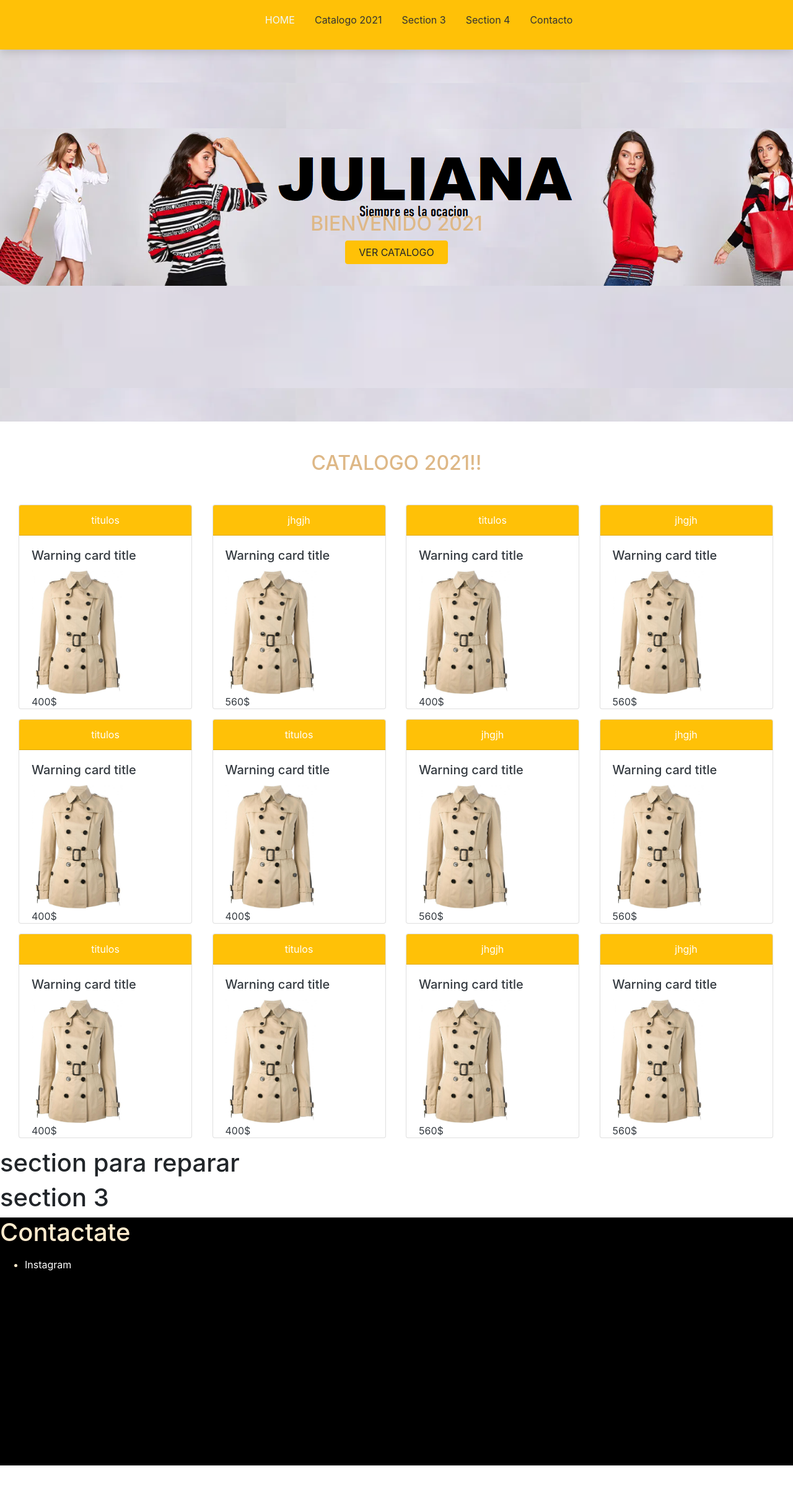
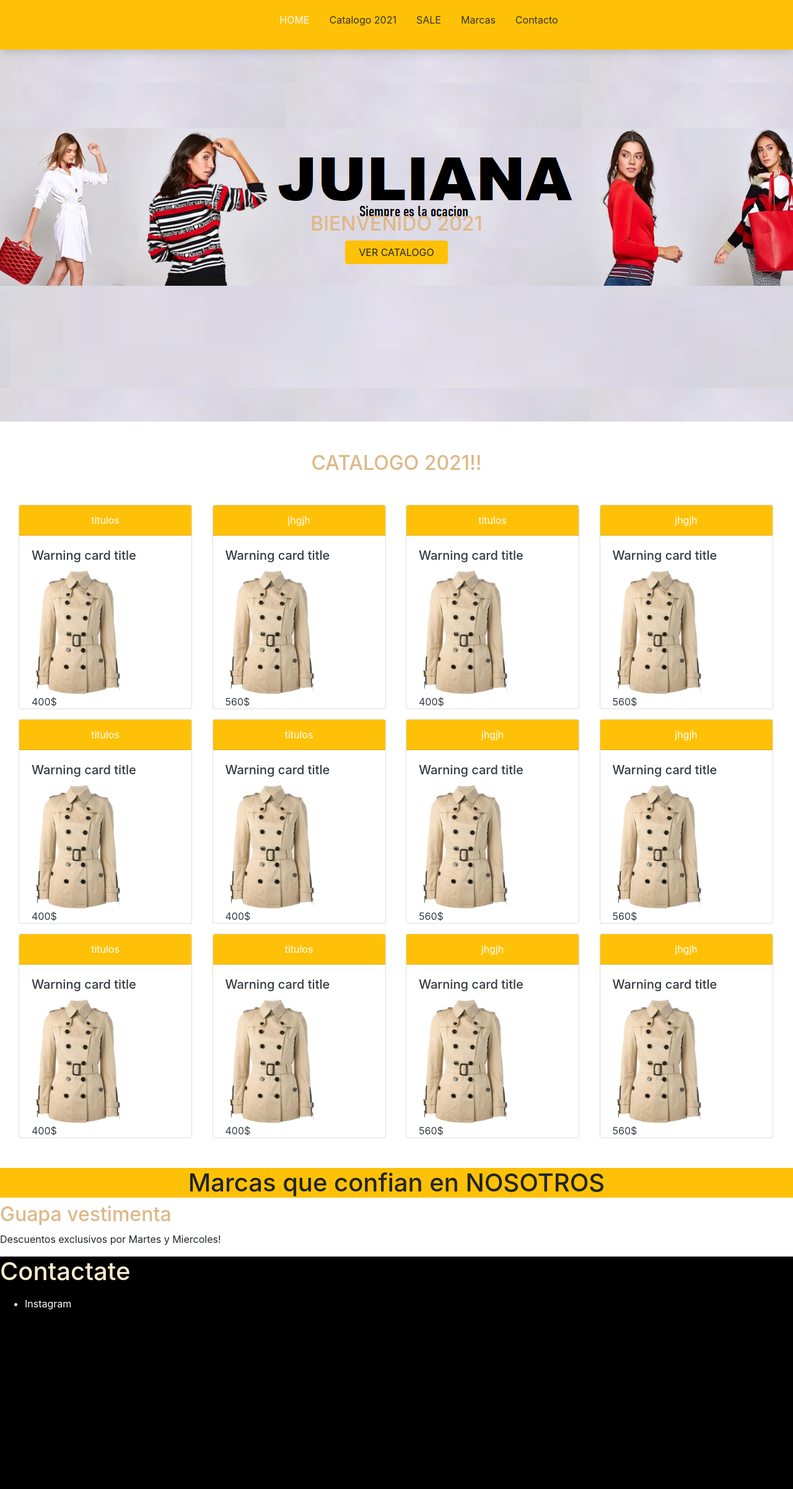
Before and after one commit to carolainseija/stack-mern, a React (Create React App) app: page / in a window 1280 px wide. Shown: the top 2402 px of the page at 62% size. Before the commit the page ends 2364 px from the top, so only its background shows below. Built offline with nearby package versions, Linux system fonts and the light colour scheme.

Commit message:
creando nuevas secciones

```diff
--- a/src/components/TheNav.js
+++ b/src/components/TheNav.js
@@ -46,26 +46,26 @@ export default class TheNav extends Component {
             <li className="nav-item">
               <Link
                 activeClass="active"
-                to="section3"
+                to="sale"
                 //LE DA EL COLOR AZUL A LA LETRA
                 spy={true}
                 smooth={true}
                 offset={-70}
                 duration={500}
               >
-                Section 3
+                SALE
               </Link>
             </li>
             <li className="nav-item">
               <Link
                 activeClass="active"
-                to="section4"
+                to="marcas"
                 spy={true}
                 smooth={true}
-                offset={-70}
+                offset={-80}
                 duration={500}
               >
-                Section 4
+                Marcas
               </Link>
             </li>
             <li className="nav-item">
--- /dev/null
+++ b/src/components/marcas/Marcas.js
@@ -0,0 +1,15 @@
+import React from 'react';
+
+export const Marcas = ()=> {
+    return (
+        <div>
+            <h1 className="text-center mt-5 bg-warning"> Marcas que confian en NOSOTROS</h1>
+
+            <div>
+                <h2>Guapa vestimenta</h2>
+                <div>{/* aqui va la imagen  */} </div>
+                <p>Descuentos exclusivos por Martes y Miercoles!</p>
+            </div>
+        </div>
+    )
+}
--- a/src/pages/Login.js
+++ b/src/pages/Login.js
@@ -5,6 +5,7 @@ import "./style.css";
 import { useHistory } from "react-router-dom";
 import { Summer } from "../components/catalogue/Summer/summer";
 import { Footer } from "../components/footer/Footer";
+import { Marcas } from "../components/marcas/Marcas";
 
 export const Login = () => {
   //Estado del Login
@@ -34,9 +35,11 @@ export const Login = () => {
         <h2 className="text-center fs-1 mt-5 mb-5">CATALOGO 2021!!</h2>
         <Summer />
       </div>
-      <div id="section3">
-        <h1>section para reparar</h1>
-        <h1>section 3</h1>
+      <div id="sale">
+      </div>
+      <div id="marcas">
+
+       <Marcas />
       </div>
 
       <div id="contacto">
```
Also changed, not shown: src/components/sale/Sale.js (added), 1 other file (tests, documents, lock files or other folders).
